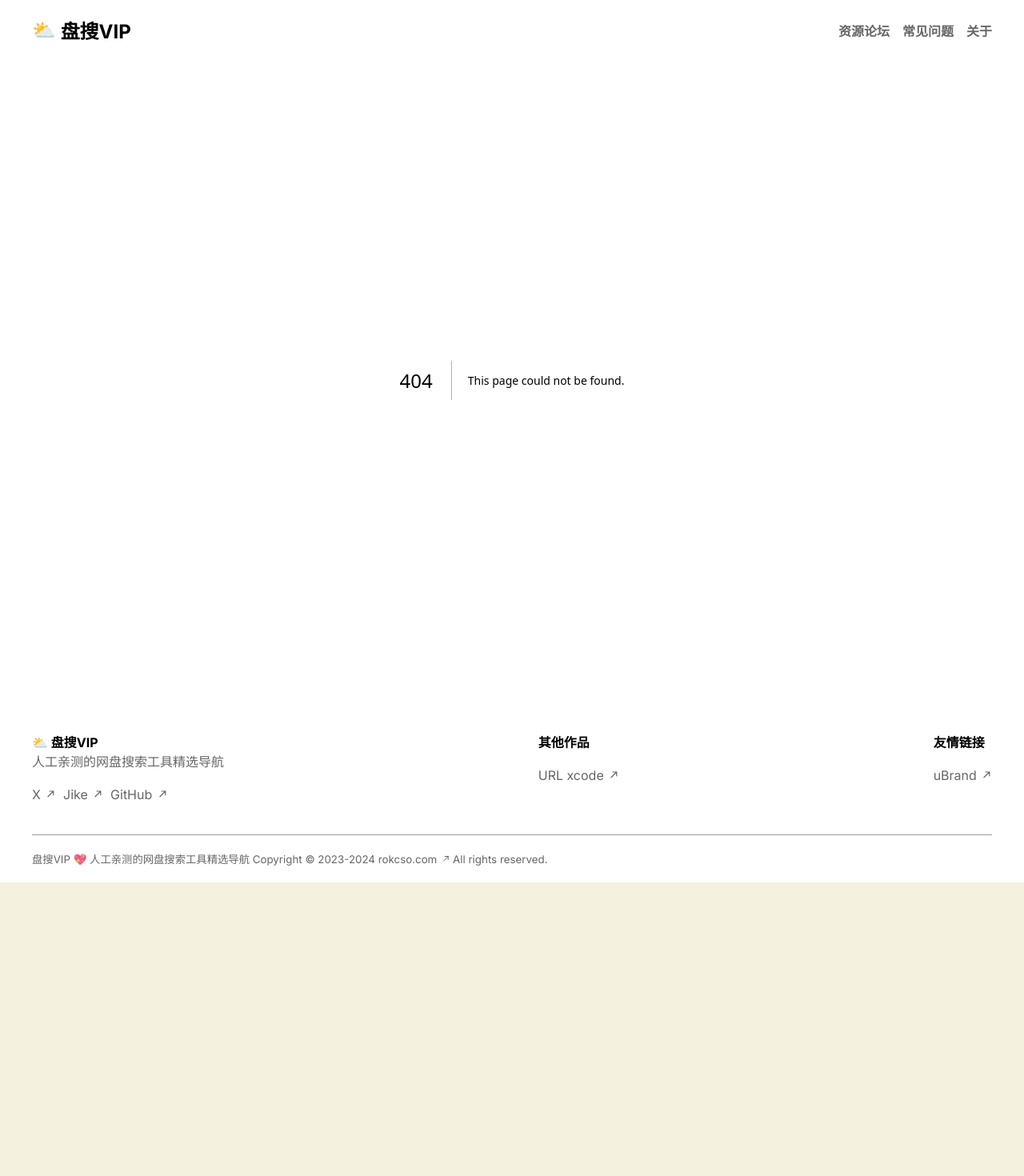
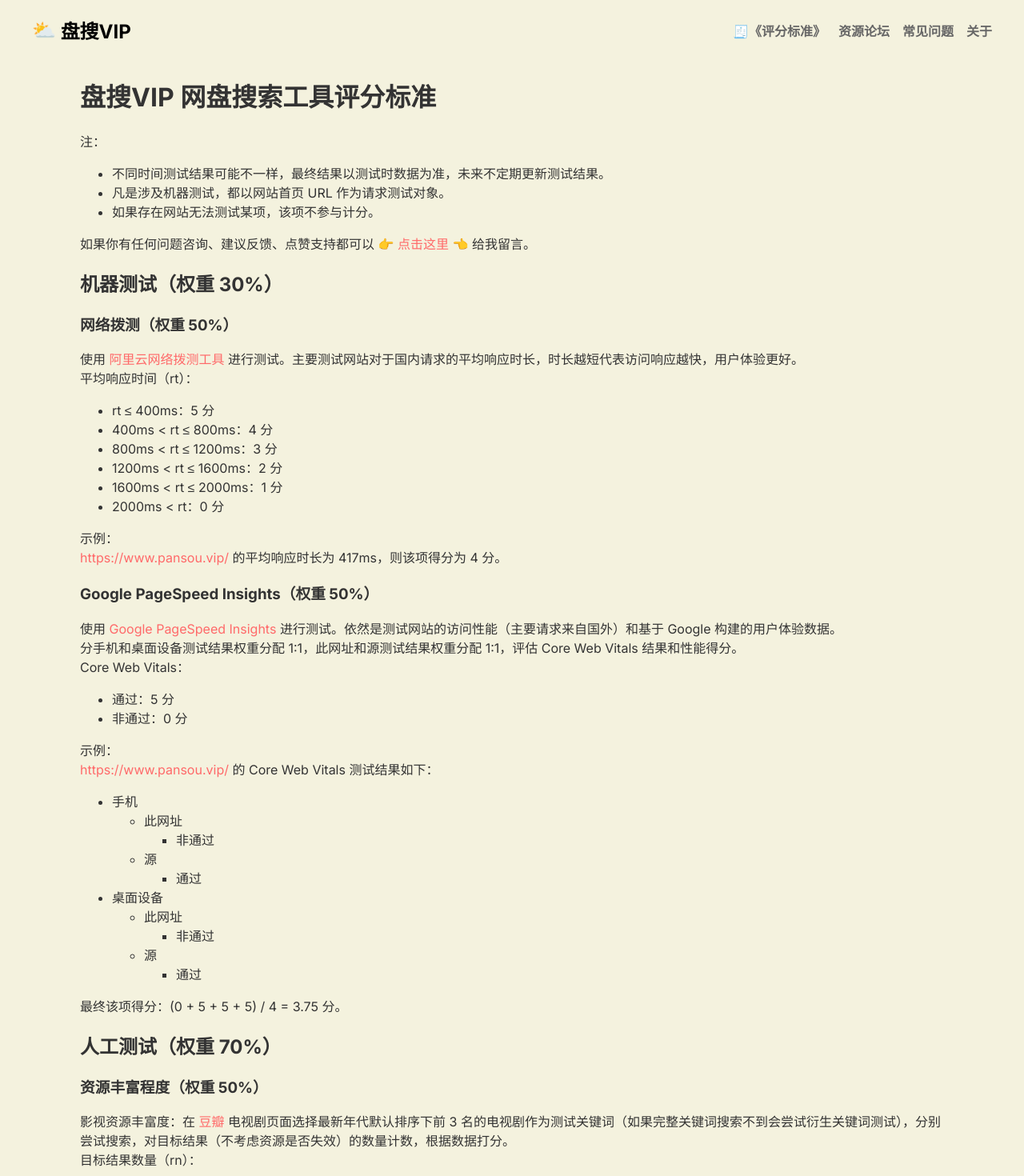
Before and after one commit to rokcso/pansou-vip, a Next.js app: page /rubric in a window 1280 px wide. Before the commit this address had no page. Shown: the top 1470 px of the page at 80% size. Before the commit the page ends 1103 px from the top, so only its background shows below. Built offline with nearby package versions, Linux system fonts and the light colour scheme.

Commit message:
rubric online

```diff
--- a/app/components/fragments/adBanner.js
+++ b/app/components/fragments/adBanner.js
@@ -2,13 +2,22 @@ import styles from "./adBanner.module.css";
 
 export default function AdBanner() {
   return (
+    // <a
+    //   href="https://rydnl.yhzu.cn/"
+    //   title="淘宝优惠商城"
+    //   className={styles.noteLink}
+    // >
+    //   <div className={styles.note}>
+    //     💰 <b>淘宝隐藏优惠券</b>：薅羊毛精选，每日严选大牌，1 折起购好物！
+    //   </div>
+    // </a>
     <a
-      href="https://rydnl.yhzu.cn/"
-      title="淘宝优惠商城"
+      href="/rubric"
+      title="盘搜VIP的网盘搜索工具评分标准"
       className={styles.noteLink}
     >
       <div className={styles.note}>
-        💰 <b>淘宝隐藏优惠券</b>：薅羊毛精选，每日严选大牌，1 折起购好物！
+      <b>《盘搜VIP 网盘搜索工具评分标准》上线啦！</b>🎉
       </div>
     </a>
   );
--- a/app/components/header/index.js
+++ b/app/components/header/index.js
@@ -24,6 +24,11 @@ export default function () {
               <b>正版软件促销 🎉</b>
             </span>
           </a> */}
+          <a href="/rubric" title="盘搜VIP的网盘搜索工具评分标准">
+            <span>
+              <b>🧾《评分标准》</b>
+            </span>
+          </a>
           <a href="/forum" title="网盘资源分享论坛导航">
             <span>
               <b>资源论坛</b>
--- a/app/page.js
+++ b/app/page.js
@@ -112,7 +112,7 @@ export default function Home() {
   return (
     <div>
       <Hero lastUpdateDateStr={lastUpdateDateStr} siteCount={allSiteCount} />
-      {/* <AdBanner /> */}
+      <AdBanner />
       <div className={styles.main}>
         <div>
           <h2>精选工具</h2>
--- /dev/null
+++ b/app/rubric/page.js
@@ -0,0 +1,267 @@
+import AdBanner from "../components/fragments/adBanner";
+
+export const metadata = {
+  title: "盘搜VIP 网盘搜索工具评分标准 - 网盘搜索工具精选导航",
+  metadataBase: new URL("https://www.pansou.vip/"),
+  alternates: {
+    canonical: "/rubric",
+  },
+};
+
+export default function Home() {
+  return (
+    <div>
+      <h1>盘搜VIP 网盘搜索工具评分标准</h1>
+      <div>
+        <p>注：</p>
+        <ul>
+          <li>
+            不同时间测试结果可能不一样，最终结果以测试时数据为准，未来不定期更新测试结果。
+          </li>
+          <li>凡是涉及机器测试，都以网站首页 URL 作为请求测试对象。</li>
+          <li>如果存在网站无法测试某项，该项不参与计分。</li>
+        </ul>
+      </div>
+
+      <p>
+          如果你有任何问题咨询、建议反馈、点赞支持都可以 👉{" "}
+          <a
+            href="https://cvlr2wiufrz.feishu.cn/share/base/form/shrcnHckduwGEEFk2Y3yR04K3Ic"
+            title="留言问卷链接"
+            target="_blank"
+          >
+            点击这里
+          </a>{" "}
+          👈 给我留言。
+        </p>
+
+      <h2>机器测试（权重 30%）</h2>
+
+      <h3>网络拨测（权重 50%）</h3>
+
+      <div>
+        <p>
+          使用{" "}
+          <a
+            href="https://boce.aliyun.com/detect/http"
+            title="阿里云网络拨测工具"
+          >
+            阿里云网络拨测工具
+          </a>{" "}
+          进行测试。主要测试网站对于国内请求的平均响应时长，时长越短代表访问响应越快，用户体验更好。
+        </p>
+        <p>平均响应时间（rt）：</p>
+        <ul>
+          <li>rt ≤ 400ms：5 分</li>
+          <li>400ms {"<"} rt ≤ 800ms：4 分</li>
+          <li>800ms {"<"} rt ≤ 1200ms：3 分</li>
+          <li>1200ms {"<"} rt ≤ 1600ms：2 分</li>
+          <li>1600ms {"<"} rt ≤ 2000ms：1 分</li>
+          <li>2000ms {"<"} rt：0 分</li>
+        </ul>
+
+        <p>示例：</p>
+
+        <p>
+          <a href="https://www.pansou.vip/" title="盘搜VIP">
+            https://www.pansou.vip/
+          </a>{" "}
+          的平均响应时长为 417ms，则该项得分为 4 分。
+        </p>
+      </div>
+
+      <h3>Google PageSpeed Insights（权重 50%）</h3>
+
+      <div>
+        <p>
+          使用{" "}
+          <a
+            href="https://pagespeed.web.dev/"
+            title="Google PageSpeed Insights"
+          >
+            Google PageSpeed Insights
+          </a>{" "}
+          进行测试。依然是测试网站的访问性能（主要请求来自国外）和基于 Google
+          构建的用户体验数据。
+        </p>
+
+        <p>
+          分手机和桌面设备测试结果权重分配 1:1，此网址和源测试结果权重分配
+          1:1，评估 Core Web Vitals 结果和性能得分。
+        </p>
+
+        <p>Core Web Vitals：</p>
+
+        <ul>
+          <li>通过：5 分</li>
+          <li>非通过：0 分</li>
+        </ul>
+
+        <p>示例：</p>
+
+        <p>
+          <a href="https://www.pansou.vip/" title="盘搜VIP">
+            https://www.pansou.vip/
+          </a>{" "}
+          的 Core Web Vitals 测试结果如下：
+        </p>
+
+        <ul>
+          <li>
+            手机
+            <ul>
+              <li>
+                此网址
+                <ul>
+                  <li>非通过</li>
+                </ul>
+              </li>
+              <li>
+                源
+                <ul>
+                  <li>通过</li>
+                </ul>
+              </li>
+            </ul>
+          </li>
+          <li>
+            桌面设备
+            <ul>
+              <li>
+                此网址
+                <ul>
+                  <li>非通过</li>
+                </ul>
+              </li>
+              <li>
+                源
+                <ul>
+                  <li>通过</li>
+                </ul>
+              </li>
+            </ul>
+          </li>
+        </ul>
+
+        <p>最终该项得分：(0 + 5 + 5 + 5) / 4 = 3.75 分。</p>
+      </div>
+
+      <h2>人工测试（权重 70%）</h2>
+
+      <h3>资源丰富程度（权重 50%）</h3>
+      <div>
+        <p>
+          影视资源丰富度：在{" "}
+          <a href="https://movie.douban.com/tv/" title="豆瓣">
+            豆瓣
+          </a>{" "}
+          电视剧页面选择最新年代默认排序下前 3
+          名的电视剧作为测试关键词（如果完整关键词搜索不到会尝试衍生关键词测试），分别尝试搜索，对目标结果（不考虑资源是否失效）的数量计数，根据数据打分。
+        </p>
+
+        <p>目标结果数量（rn）：</p>
+
+        <ul>
+          <li>18 {"<"} rn：5 分</li>
+          <li>12 {"<"} rn ≤ 18：4 分</li>
+          <li>7 {"<"} rn ≤ 12：3 分</li>
+          <li>3 {"<"} rn ≤ 7：2 分</li>
+          <li>0 {"<"} rn ≤ 3：1 分</li>
+          <li>rn = 0：0 分</li>
+        </ul>
+
+        <p>示例：</p>
+
+        <p>
+          A 网盘搜索感受测试搜索电视剧 a, b, c 分别返回 6, 28, 0
+          个目标结果，则该项得分为：(2 + 5 + 0) / 3 = 2.34 分。
+        </p>
+
+        <p>其他类目资源的测试用例待补充。</p>
+      </div>
+
+      <h3>广告密度（权重 20%）</h3>
+      <div>
+        <p>
+          网站添加广告并不应该成为网站不被推荐的理由，但是过载的广告以至于影响用户的使用体验是不被推荐的。
+        </p>
+
+        <p>
+          平均单页广告数计算规则：计数从网站首页到完成一次搜索并跳转到网盘的核心链路需要经过的页面数和出现的广告数（关闭浏览器广告拦截），以「广告数
+          / 页面数」作为平均单页广告数。
+        </p>
+
+        <p>平均单页广告数（ad）：</p>
+
+        <ul>
+          <li>ad = 0：5 分</li>
+          <li>0 {"<"} ad ≤ 1：4 分</li>
+          <li>1 {"<"} ad ≤ 2：3 分</li>
+          <li>2 {"<"} ad ≤ 3：2 分</li>
+          <li>3 {"<"} ad ≤ 4：1 分</li>
+          <li>4 {"<"} ad：0 分</li>
+        </ul>
+
+        <p>
+          在核心链路上如果存在任何一个页面广告数量超过 4 个（包含 4
+          个），计算广告数量超过 4 个（包含 4
+          个）的页面数量占比核心链接总页面数量比例作为超高密度广告单页比例，最终广告密度得分需要乘以「1
+          - 超高密度广告单页比例」。
+        </p>
+
+        <p>示例：</p>
+
+        <p>
+          A 网盘搜索工具从首页到完成一次搜索并跳转到网盘的核心链路需要经过「首页
+          → 搜索结果页 → 结果详情页」三个页面，一共会展示 7
+          个广告，那么平均单页广告数为 7/3 = 2.33 个，则该项得分 2 分。
+        </p>
+
+        <p>
+          但是由于其首页有 5
+          个广告，属于超高密度广告单页，且占比其核心链路总页面数量的 1/3，所以 A
+          网盘搜索工具该项最终得分为：2 * (1 - 1/3) = 1.33 分。
+        </p>
+      </div>
+
+      <h3>使用门槛（权重 10%）</h3>
+      <div>
+        <p>当命中多项使用门槛时，该项得分取最低值。</p>
+
+        <p>使用门槛：</p>
+
+        <ul>
+          <li>访问即可使用，无需任何额外操作：5 分</li>
+          <li>需要关注公众号等：2 分</li>
+          <li>需要注册/登录账户：1 分</li>
+          <li>需要付费：0 分</li>
+        </ul>
+
+        <p>其他使用门槛待发现。</p>
+      </div>
+      <h3>搜索响应速度（权重 10%）</h3>
+      <div>
+        <p>
+          手动执行搜索（随机关键词），通过浏览器开发者工具统计单次搜索的完整
+          Load 耗时。
+        </p>
+
+        <p>Load 耗时（st）：</p>
+
+        <ul>
+          <li>st ≤ 1000ms：5 分</li>
+          <li>1000ms {"<"} st ≤ 2000ms：4 分</li>
+          <li>2000ms {"<"} st ≤ 4000ms：3 分</li>
+          <li>4000ms {"<"} st ≤ 6000ms：2 分</li>
+          <li>6000ms {"<"} st ≤ 8000ms：1 分</li>
+          <li>8000ms {"<"} st：0 分</li>
+        </ul>
+      </div>
+
+      <h3>主观得分（权重 10%）</h3>
+      <div>
+        <p>对于不太好量化的项进行综合评估，满分 5 分。</p>
+      </div>
+    </div>
+  );
+}
```
